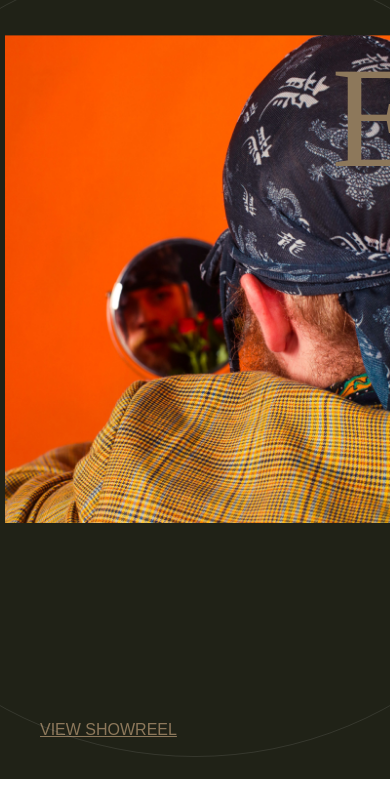
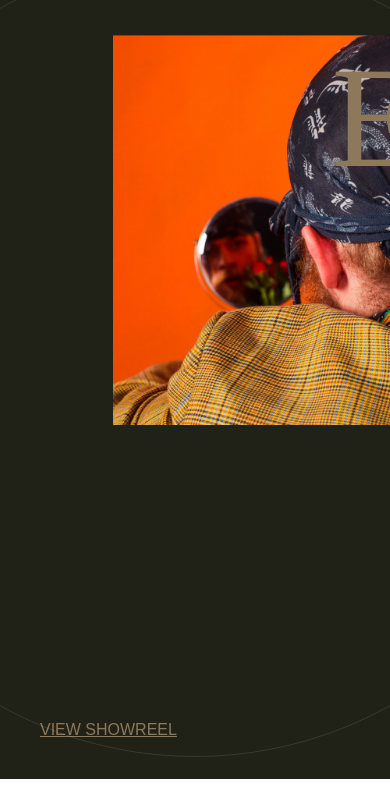
Before and after one commit to PIPKA2/PIPKA2.github.io, a plain HTML site: page cuero/index.html in a window 390 px wide. Shown: the part 65-860 px from the top of the page. Drawn offline with nearby package versions, Linux system fonts and the light colour scheme.

Commit message:
Update style.css

```diff
--- a/cuero/style.css
+++ b/cuero/style.css
@@ -149,9 +149,9 @@ img {
 		display:none;
 	}
 	.wrapper-img{
-		width: 100%;
+		width: 80%;
 		position:absolute;
-		right: -5px;
+		right: -35px;
 		margin-top: -50%
 	}
 }
```
